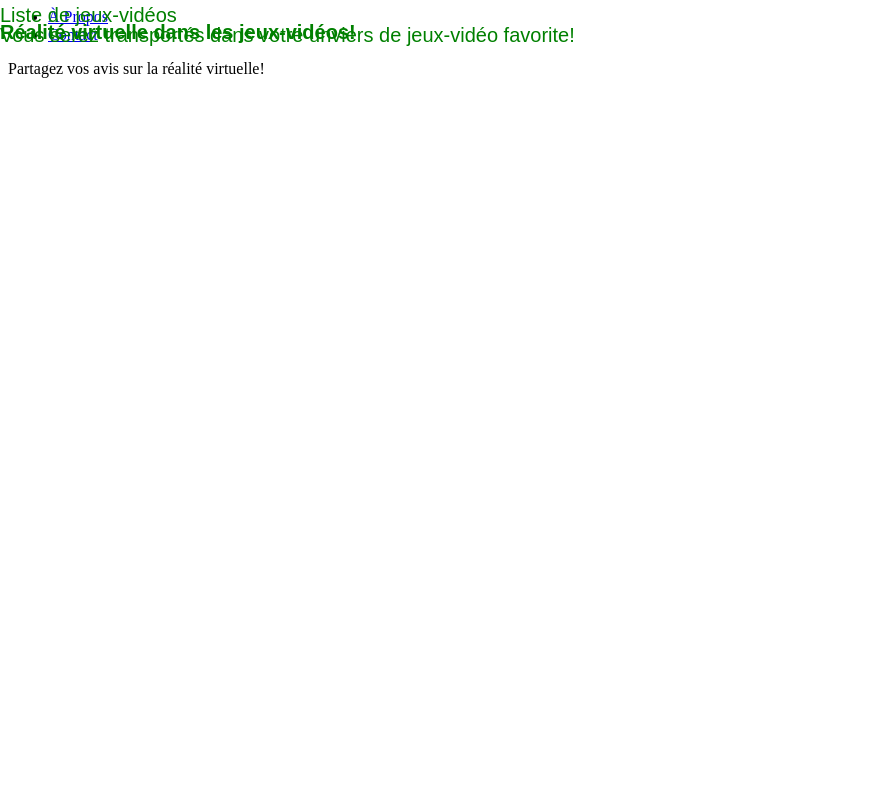
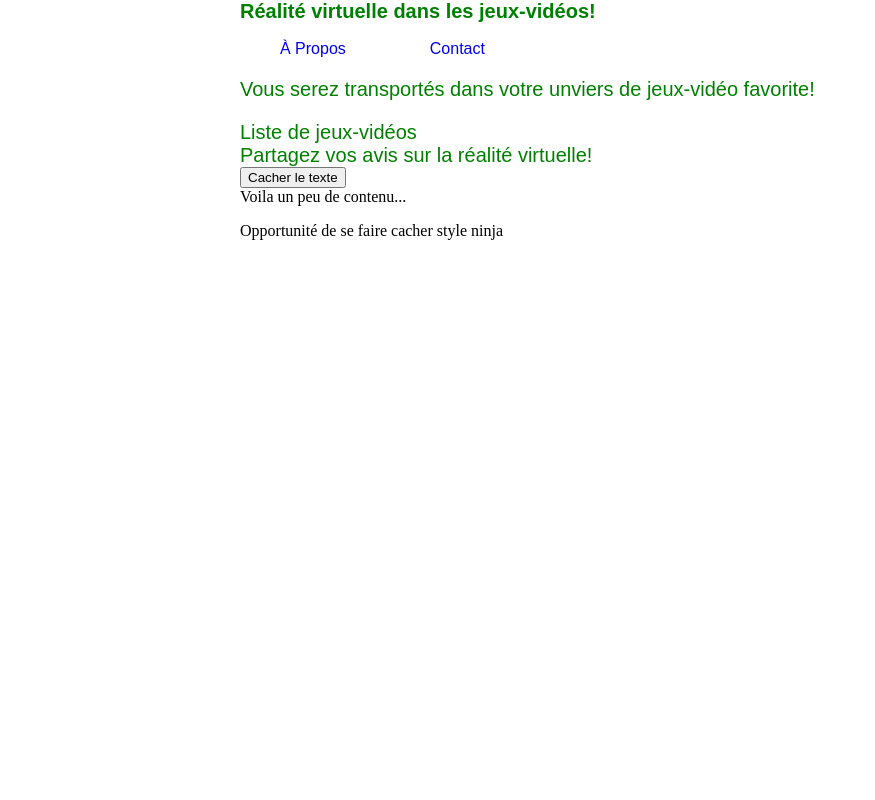
Before and after one commit to bingoooo/exercices, a PHP site: page / in a window 1280 px wide. Shown: the whole page, without its empty margins (0-875 px from the left). Run offline with PHP 8.4, Linux system fonts and the light colour scheme.

Commit message:
-Modification du projet en groupe avec Raphael, Thomas et Yoann

```diff
--- a/20151127/projet/css/css.css
+++ b/20151127/projet/css/css.css
@@ -1,38 +1,55 @@
+body {
+	width:800px;
+	margin:auto;
+}
+
 #accueil{
 	font-size: 20px;
 	font-family:arial;
 	color: green;
-	position: fixed;
+	/*position: fixed;
 	left: 0;
-	top: 4px;
+	top: 4px;*/
+}
 
+#nav li {
+	display: inline;
+	margin:auto;
+}
 
+#nav li a {
+	font-family: Arial;
+	margin-right: 5em;
+	text-decoration: none;
+}
 
-}
 #top-left{
 	font-size: 20px;
 	font-family:arial;
 	color: green;
-	position:fixed;
+	/*position:fixed;
     left: 0;
-	top: 4px;
+	top: 4px;*/
 }
+
 #top-right{
 	font-size: 20px;
 	font-family:arial;
 	color: green;
-	position: fixed;
+	/*position: fixed;
 	left: 0;
-	top: 4px;
+	top: 4px;*/
+}
 
-
-}
-#ow-between{
+#low-between{
 	font-size: 20px;
 	font-family:arial;
 	color: green;
-	position: fixed;
+	/*position: fixed;
 	left: 0;
-	top: 4px;
+	top: 4px;*/
+}
 
+.hide {
+	display:none;
 }
--- a/20151127/projet/index.html
+++ b/20151127/projet/index.html
@@ -1,6 +1,7 @@
 <html>
 <head>
 	<link rel="stylesheet" type="text/css" href="css/css.css">
+	<script type="text/javascript" src="js/jquery-2.1.4.js"></script>
 	<script type="text/javascript" src="js/app.js"></script>
 	<meta charset="utf-8">
 	<title>Accueil</title>
@@ -8,13 +9,17 @@
 <body>
 
 	<h2 id="accueil">Réalité virtuelle dans les jeux-vidéos!</h2>
- <ul>
- 	<div class="apropos"><li><a href="#">À Propos</a></li></div>
- 	<div class="contact"><li><a href="#">Contact</a></li></div>
+ <ul id="nav">
+ 	<li class="apropos"><a href="#">À Propos</a></li>
+ 	<li class="contact"><a href="#">Contact</a></li>
  </ul>
 <div id="top-left"><p>Vous serez transportés dans votre unviers de jeux-vidéo favorite!</p></div>
 <div id="top-right">Liste de jeux-vidéos</div>
 <div id="low-between">Partagez vos avis sur la réalité virtuelle!</div>
-<div id="contenu"></div>
+<button type="button" id="hide">Cacher le texte</button>
+<div id="contenu">Voila un peu de contenu...</div>
+<div id="target">
+	<p>Opportunité de se faire cacher style ninja</p>
+</div>
 </body>
 </html>
--- a/20151127/projet/js/app.js
+++ b/20151127/projet/js/app.js
@@ -1,8 +1,46 @@
-console.log("test");
+//JavaScript
+"use strict";
+$(document).ready(function(){
+
+console.log("jQuery begin");
+
 var intro = "<p>Texte d'intro</p>";
 var apropos = "<p>Le texte de à propos...</p>";
 var contact = "";
-alert(intro);
-$(document).ready(function(){
-	alert('Ready!');
+
+var button = document.getElementById("hide"),
+	target = document.getElementById("contenu");
+
+function hide(){
+	if (target.hasClass("hide")){
+		target.removeClass("hide");
+	}else{
+		target.setAttribute("class", "hide");
+	}
+}
+
+button.addEventListener("click", hide, false);
+
+
+console.log('jQuery end');
+
 });
+/*switch (){
+	case "";
+		break;
+	default:
+}
+document.getElementById()
+.getElementByTagName()
+.getElementByClassName()
+.querySelector()
+.querySelectorAll()
+*/
+
+//jQuery
+/*$(document).ready(function(){
+	$('').innerHTML = "Petit aperçu de ce que jQuery va faire.";
+
+
+	console.log('jQuery Ready!');
+});*/
```
